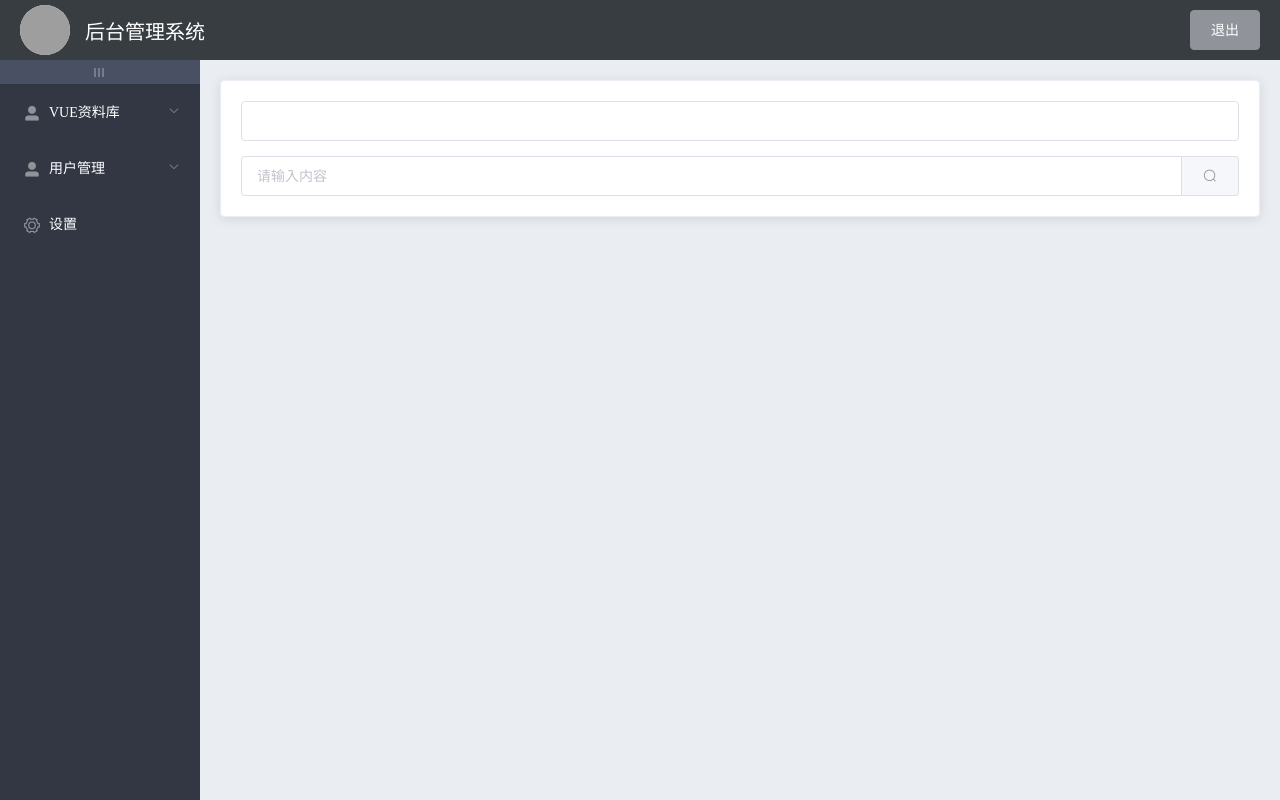
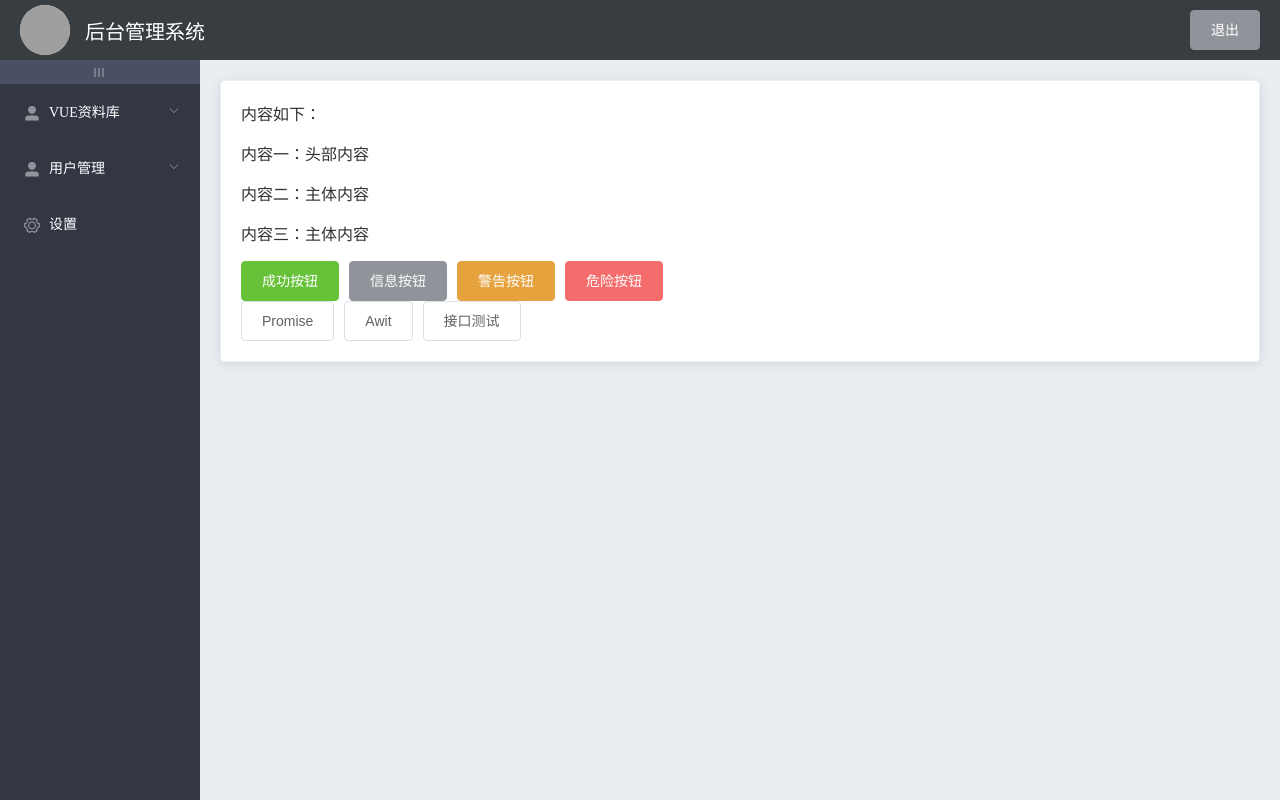
Before and after one commit to YXchangeless/master, a Vue app: page /User in a window 1280 px wide. Built offline with nearby package versions, Linux system fonts and the light colour scheme; grey boxes are pictures that could not be loaded.

Commit message:
请求接口

```diff
--- /dev/null
+++ b/src/components/children.vue
@@ -0,0 +1,48 @@
+<template>
+    <div>
+        内容如下：
+        <slot name="header"></slot>
+        <slot name="main"></slot>
+        <slot name="footer"></slot>
+        <div>
+            <el-button v-if="primary" type="primary">主要按钮</el-button>
+            <el-button v-if="success" type="success">成功按钮</el-button>
+            <el-button v-if="info" type="info">信息按钮</el-button>
+            <el-button v-if="warning" type="warning">警告按钮</el-button>
+            <el-button v-if="danger" type="danger">危险按钮</el-button>
+        </div>
+    </div>
+</template>
+<script>
+    export default {
+        props: {
+            primary: {
+                type: Boolean,
+                default: true
+            },
+            success: {
+                type: Boolean,
+                default: true
+            },
+            info: {
+                type: Boolean,
+                default: true
+            },
+            warning: {
+                type: Boolean,
+                default: true
+            },
+            danger: {
+                type: Boolean,
+                default: true
+            }
+        },
+        data() {
+            return {
+            }
+        }
+    }
+</script>
+<style>
+
+</style>
--- a/src/view/Home.vue
+++ b/src/view/Home.vue
@@ -33,7 +33,7 @@
               <span>VUE资料库</span>
             </template>
             <el-menu-item index="/lifeCycle">Vue 生命周期</el-menu-item>
-            <el-menu-item index="/User">用户列表</el-menu-item>
+            <el-menu-item index="/User">Vue实例</el-menu-item>
           </el-submenu>
            <el-submenu index="4">
             <!-- 一级菜单 -->
--- a/src/view/User.vue
+++ b/src/view/User.vue
@@ -1,31 +1,73 @@
 <template>
     <div>
         <el-card class="box-card">
-            <el-input v-model="input" :placeholder="placeholder" class="input"></el-input>
-              <div style="margin-top: 15px;">
-                <el-input placeholder="请输入内容" v-model="input" class="input-with-select">
-                  <el-button slot="append" icon="el-icon-search"></el-button>
-                </el-input>
-              </div>
+            <Children :primary="primary">
+                <template slot="header">
+                    <p>内容一：头部内容</p>
+                </template>
+                <template slot="main">
+                    <p>内容二：主体内容</p>
+                </template>
+                <template slot="footer">
+                    <p>内容三：主体内容</p>
+                </template>
+            </Children>
+            <el-button @click="Pro">Promise</el-button>
+            <el-button @click="Awit">Awit</el-button>
+            <el-button @click.once="test">接口测试</el-button>
         </el-card>
 
     </div>
 </template>
+<script src="https://cdn.staticfile.org/axios/0.18.0/axios.min.js"></script>
 <script>
+    import axios from 'axios';
+    import Children from '../components/children.vue'
     export default {
+        components: {
+            Children
+        },
         data() {
             return {
-                input: '',
-                placeholder: '请输入内容',
+                primary: false,
             }
         },
         created() {
-            if (this.input == '') {
-                this.placeholder = ''
-            }
         },
         methods: {
+            test() {
+                axios
+                    .get('https://api.apiopen.top/getJoke?page=1&count=2&type=video')
+                    .then(response => (console.log(response)))
+                    .catch(function (error) { // 请求失败处理
+                        console.log(error);
+                    });
+            },
+            Pro() {
+                console.log(1)
+                let myPromise = new Promise(function (resolve, reject) {
+                    setTimeout(() => {
+                        console.log(2)
+                        console.log(3)
+                        console.log(4)
+                        resolve()
+                    }, 2000)
+                })
+                myPromise.then((data) => {
+                    console.log(5)
+                })
 
+            },
+            async Awit() {
+                console.log(1)
+                await new Promise((resolve) => {
+                    setTimeout(() => {
+                        console.log(2)
+                        resolve(1);
+                    }, 2000);
+                });
+                console.log(3)
+            },
         }
 
     }
```
Also changed, not shown: src/components/welcome.vue (line endings or trailing spaces).
